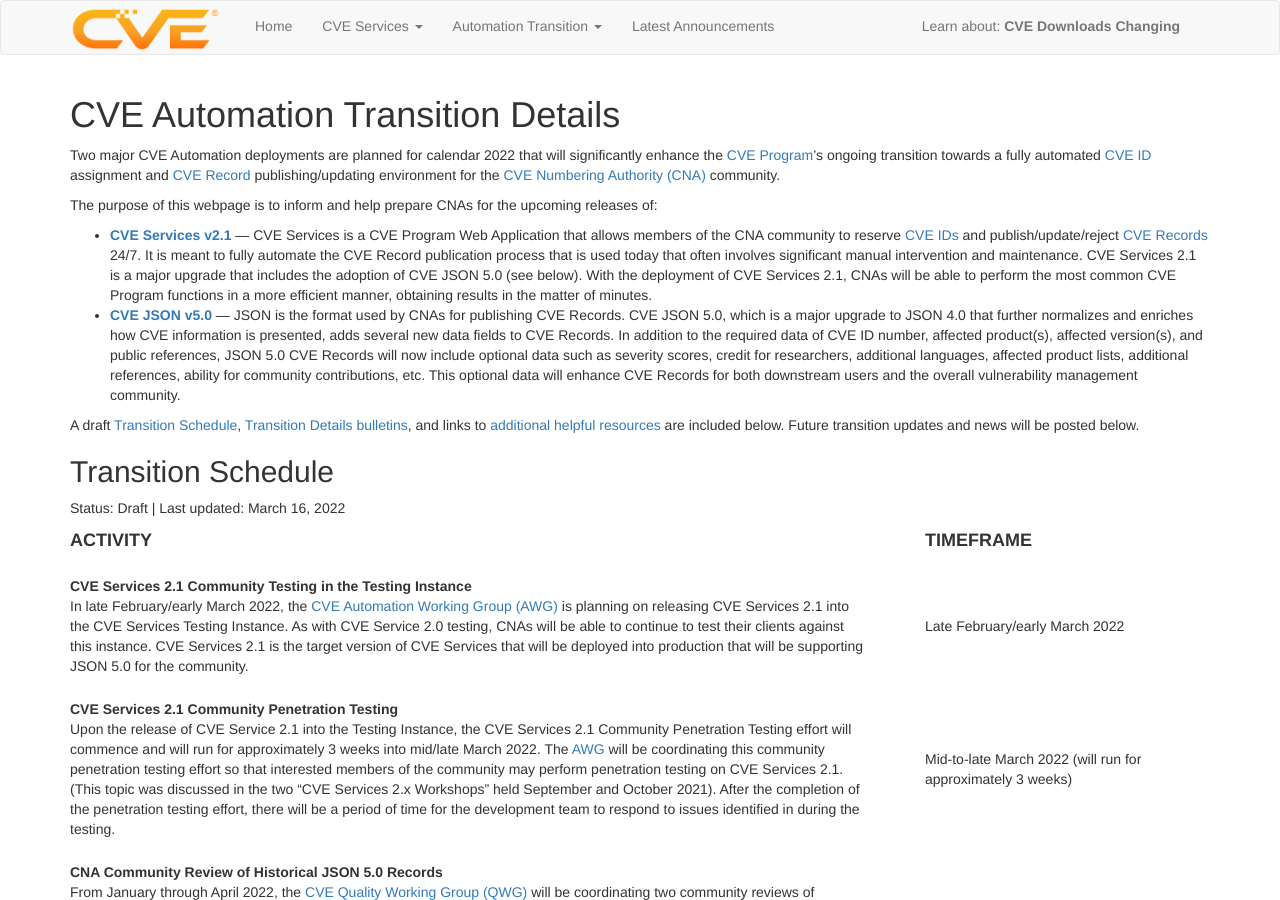
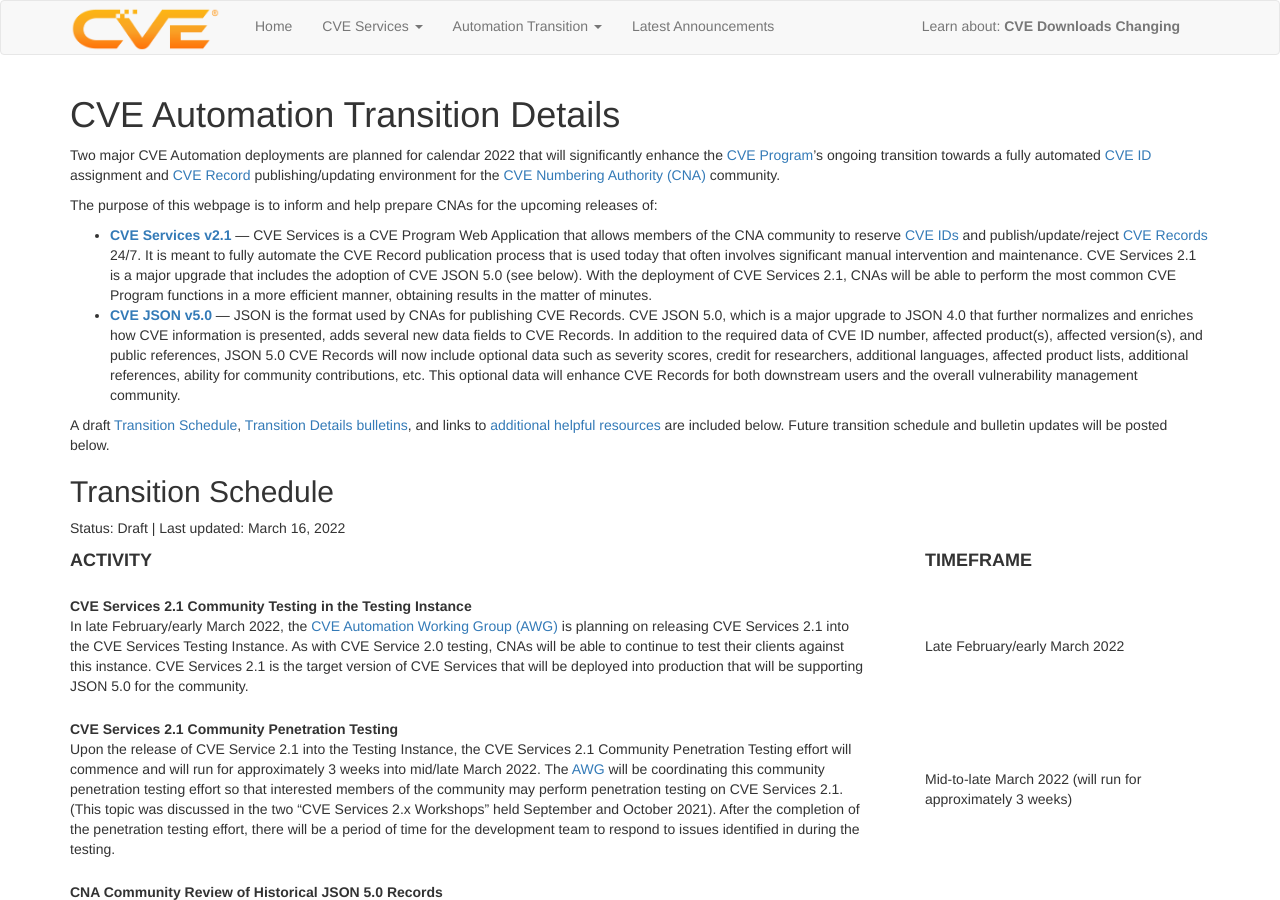
Before and after one commit to CVEProject/cveproject.github.io, a Jekyll site: the page built from automation-transition.md, in a window 1280 px wide and 900 px high. Built offline with Jekyll 4.4.1, drawn with Linux system fonts in a browser that asks for light colours; nearby versions of some CDN libraries.

Commit message:
Update automation-transition.md

```diff
--- a/automation-transition.md
+++ b/automation-transition.md
@@ -9,7 +9,7 @@ The purpose of this webpage is to inform and help prepare CNAs for the upcoming
 * <strong>[CVE Services v2.1](https://github.com/CVEProject/cve-services)</strong> &mdash; CVE Services is a CVE Program Web Application that allows members of the CNA community to reserve [CVE IDs](https://www.cve.org/ResourcesSupport/Glossary?activeTerm=glossaryCVEID) and publish/update/reject [CVE Records](https://www.cve.org/ResourcesSupport/Glossary?activeTerm=glossaryRecord) 24/7. It is meant to fully automate the CVE Record publication process that is used today that often involves significant manual intervention and maintenance. CVE Services 2.1 is a major upgrade that includes the adoption of CVE JSON 5.0 (see below). With the deployment of CVE Services 2.1, CNAs will be able to perform the most common CVE Program functions in a more efficient manner, obtaining results in the matter of minutes.
 * <strong>[CVE JSON v5.0](https://github.com/CVEProject/cve-schema/blob/master/schema/v5.0/CVE_JSON_5.0_schema.json)</strong> &mdash; JSON is the format used by CNAs for publishing CVE Records. CVE JSON 5.0, which is a major upgrade to JSON 4.0 that further normalizes and enriches how CVE information is presented, adds several new data fields to CVE Records. In addition to the required data of CVE ID number, affected product(s), affected version(s), and public references, JSON 5.0 CVE Records will now include optional data such as severity scores, credit for researchers, additional languages, affected product lists, additional references, ability for community contributions, etc. This optional data will enhance CVE Records for both downstream users and the overall vulnerability management community.
 
-A draft [Transition Schedule](https://cveproject.github.io/automation-transition#transition-schedule-master), [Transition Details bulletins](https://cveproject.github.io/automation-transition#transition-details), and links to [additional helpful resources](https://cveproject.github.io/automation-transition#additional-resources) are included below. Future transition updates and news will be posted below.
+A draft [Transition Schedule](https://cveproject.github.io/automation-transition#transition-schedule-master), [Transition Details bulletins](https://cveproject.github.io/automation-transition#transition-details), and links to [additional helpful resources](https://cveproject.github.io/automation-transition#additional-resources) are included below. Future transition schedule and bulletin updates will be posted below.
 
 ## Transition Schedule
 Status: Draft  |  Last updated: March 16, 2022
```
